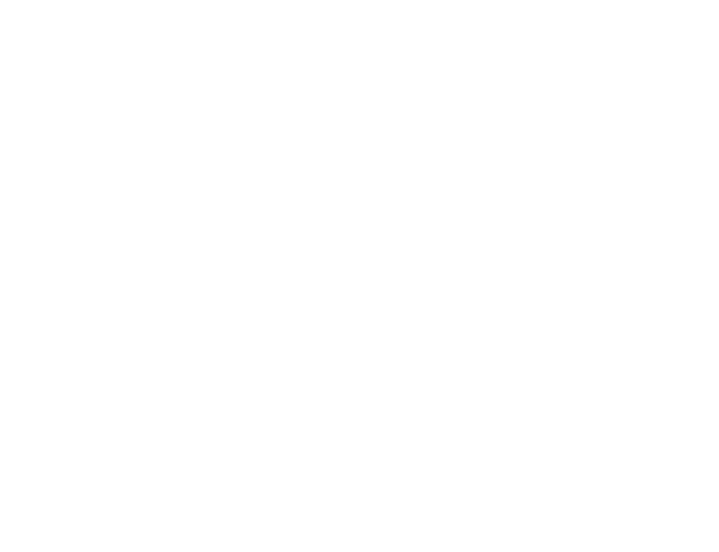
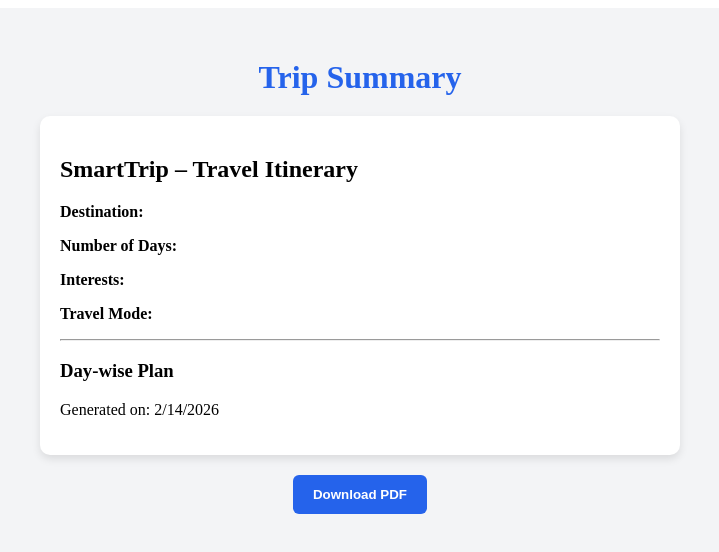
Before and after one commit to saminisathish/smarttrip, a React (Create React App) app: page /export in a window 1280 px wide. Before the commit this address had no page. Shown: the top 552 px of the page, without its empty margins (280-999 px from the left). Built offline with nearby package versions, Linux system fonts and the light colour scheme.

Commit message:
Completed Planner screen with navigation and export actions

```diff
--- a/package.json
+++ b/package.json
@@ -7,6 +7,8 @@
     "@testing-library/jest-dom": "^6.9.1",
     "@testing-library/react": "^16.3.2",
     "@testing-library/user-event": "^13.5.0",
+    "html2canvas": "^1.4.1",
+    "jspdf": "^4.1.0",
     "leaflet": "^1.9.4",
     "react": "^19.2.4",
     "react-dom": "^19.2.4",
--- a/src/App.js
+++ b/src/App.js
@@ -2,6 +2,7 @@ import { BrowserRouter, Routes, Route } from "react-router-dom";
 import Home from "./pages/Home";
 import Planner from "./pages/Planner";
 import Navigation from "./pages/Navigation";
+import Export from "./pages/Export";
 
 function App() {
   return (
@@ -10,6 +11,7 @@ function App() {
         <Route path="/" element={<Home />} />
         <Route path="/planner" element={<Planner />} />
         <Route path="/navigation" element={<Navigation />} />
+        <Route path="/export" element={<Export />} />
       </Routes>
     </BrowserRouter>
   );
--- a/src/pages/Export.js
+++ b/src/pages/Export.js
@@ -0,0 +1,94 @@
+import { useLocation } from "react-router-dom";
+import jsPDF from "jspdf";
+import html2canvas from "html2canvas";
+
+function Export() {
+  const { state } = useLocation();
+  const trip = state || {};
+
+  const handleDownloadPDF = async () => {
+    const element = document.getElementById("pdf-content");
+
+    const canvas = await html2canvas(element);
+    const imgData = canvas.toDataURL("image/png");
+
+    const pdf = new jsPDF("p", "mm", "a4");
+    const width = pdf.internal.pageSize.getWidth();
+    const height = (canvas.height * width) / canvas.width;
+
+    pdf.addImage(imgData, "PNG", 0, 0, width, height);
+    pdf.save("SmartTrip_Itinerary.pdf");
+  };
+
+  return (
+    <div style={styles.container}>
+      <h1 style={styles.title}>Trip Summary</h1>
+
+      <div id="pdf-content" style={styles.card}>
+        <h2>SmartTrip – Travel Itinerary</h2>
+
+        <p><b>Destination:</b> {trip.destination}</p>
+        <p><b>Number of Days:</b> {trip.days}</p>
+        <p><b>Interests:</b> {trip.interests?.join(", ")}</p>
+        <p><b>Travel Mode:</b> {trip.mode}</p>
+
+        <hr />
+
+        <h3>Day-wise Plan</h3>
+
+        {trip.itinerary?.map((day) => (
+          <div key={day.day}>
+            <p><b>Day {day.day}</b></p>
+            <ul>
+              {day.places.map((place) => (
+                <li key={place.name}>{place.name}</li>
+              ))}
+            </ul>
+          </div>
+        ))}
+
+        <p style={{ marginTop: "10px" }}>
+          Generated on: {new Date().toLocaleDateString()}
+        </p>
+      </div>
+
+      <button style={styles.button} onClick={handleDownloadPDF}>
+        Download PDF
+      </button>
+    </div>
+  );
+}
+
+const styles = {
+  container: {
+    minHeight: "100vh",
+    backgroundColor: "#f3f4f6",
+    padding: "30px",
+    textAlign: "center",
+  },
+  title: {
+    color: "#2563eb",
+    marginBottom: "20px",
+  },
+  card: {
+    backgroundColor: "#ffffff",
+    padding: "20px",
+    borderRadius: "10px",
+    maxWidth: "600px",
+    margin: "auto",
+    textAlign: "left",
+    boxShadow: "0 4px 8px rgba(0,0,0,0.1)",
+  },
+  button: {
+    marginTop: "20px",
+    padding: "12px 20px",
+    backgroundColor: "#2563eb",
+    color: "#fff",
+    border: "none",
+    borderRadius: "6px",
+    cursor: "pointer",
+    fontWeight: "bold",
+  },
+};
+
+export default Export;
--- a/src/pages/Planner.js
+++ b/src/pages/Planner.js
@@ -10,7 +10,7 @@ import {
 } from "react-leaflet";
 import L from "leaflet";
 
-// Fix Leaflet marker icon issue
+/* ---------- Leaflet icon fix ---------- */
 delete L.Icon.Default.prototype._getIconUrl;
 L.Icon.Default.mergeOptions({
   iconRetinaUrl:
@@ -21,7 +21,7 @@ L.Icon.Default.mergeOptions({
     "https://unpkg.com/leaflet@1.9.4/dist/images/marker-shadow.png",
 });
 
-// Places based on interest
+/* ---------- Places data ---------- */
 const placesByInterest = {
   Temple: [
     { name: "Chamundi Temple", position: [12.2743, 76.6709] },
@@ -33,7 +33,7 @@ const placesByInterest = {
   Adventure: [{ name: "Trekking Point", position: [12.35, 76.6] }],
 };
 
-// Move map when a place is clicked
+/* ---------- Map focus helper ---------- */
 function FlyToPlace({ position }) {
   const map = useMap();
   map.setView(position, 14);
@@ -48,7 +48,7 @@ function Planner() {
   const days = Number(trip.days) || 1;
   const interests = trip.interests || [];
 
-  // Build itinerary dynamically
+  /* ---------- Build itinerary ---------- */
   const itinerary = Array.from({ length: days }, (_, i) => ({
     day: i + 1,
     places:
@@ -57,7 +57,7 @@ function Planner() {
 
   const [selectedPlace, setSelectedPlace] = useState(null);
 
-  // Route coordinates
+  /* ---------- Route line positions ---------- */
   const routePositions = useMemo(() => {
     return itinerary.flatMap((day) =>
       day.places.map((p) => p.position)
@@ -98,12 +98,27 @@ function Planner() {
             </div>
           ))}
 
-          {/* START LIVE NAVIGATION BUTTON */}
+          {/* START LIVE NAVIGATION */}
           <button
             style={styles.navButton}
             onClick={() => navigate("/navigation")}
           >
             Start Live Navigation
+          </button>
+
+          {/* EXPORT TRIP SUMMARY */}
+          <button
+            style={styles.exportButton}
+            onClick={() =>
+              navigate("/export", {
+                state: {
+                  ...trip,
+                  itinerary,
+                },
+              })
+            }
+          >
+            Export Trip Summary
           </button>
         </div>
 
@@ -144,6 +159,7 @@ function Planner() {
   );
 }
 
+/* ---------- Styles ---------- */
 const styles = {
   container: {
     minHeight: "100vh",
@@ -182,6 +198,17 @@ const styles = {
     cursor: "pointer",
     fontWeight: "bold",
   },
+  exportButton: {
+    marginTop: "10px",
+    padding: "12px",
+    width: "100%",
+    backgroundColor: "#2563eb",
+    color: "#fff",
+    border: "none",
+    borderRadius: "6px",
+    cursor: "pointer",
+    fontWeight: "bold",
+  },
 };
 
 export default Planner;
```
Also changed, not shown: 1 other file (tests, documents, lock files or other folders).
